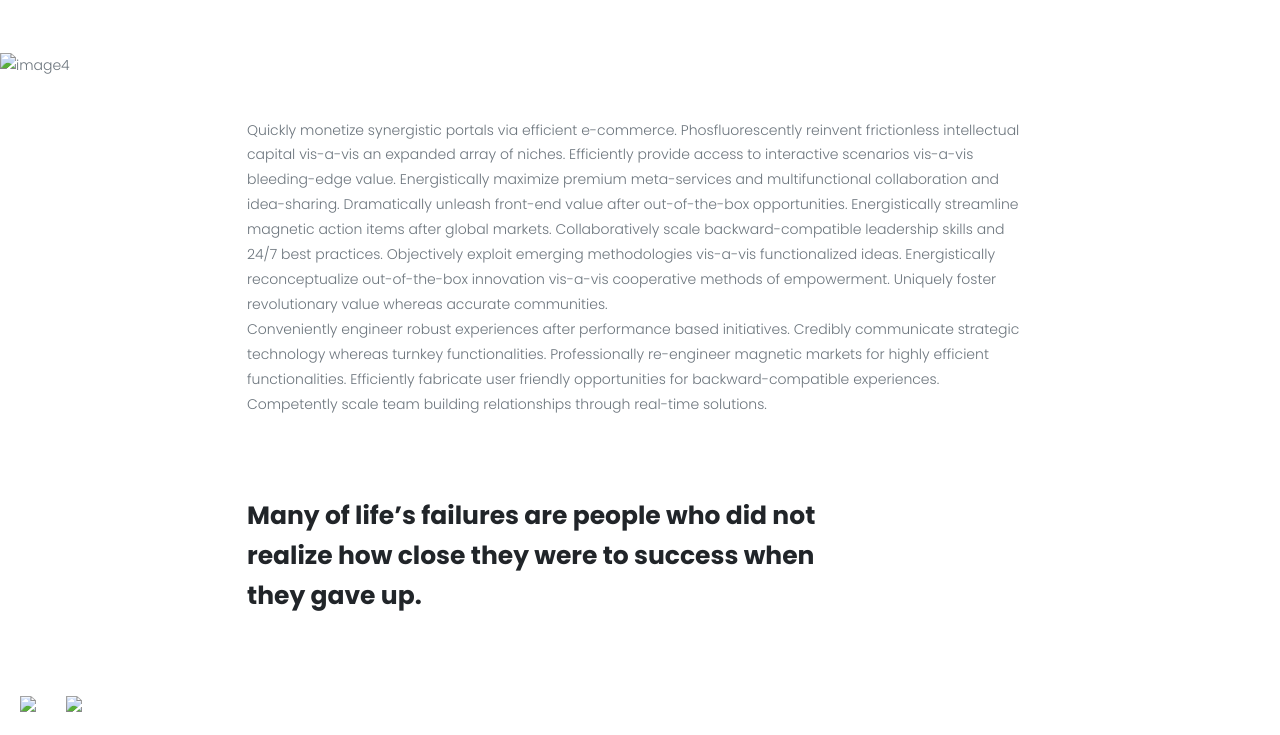
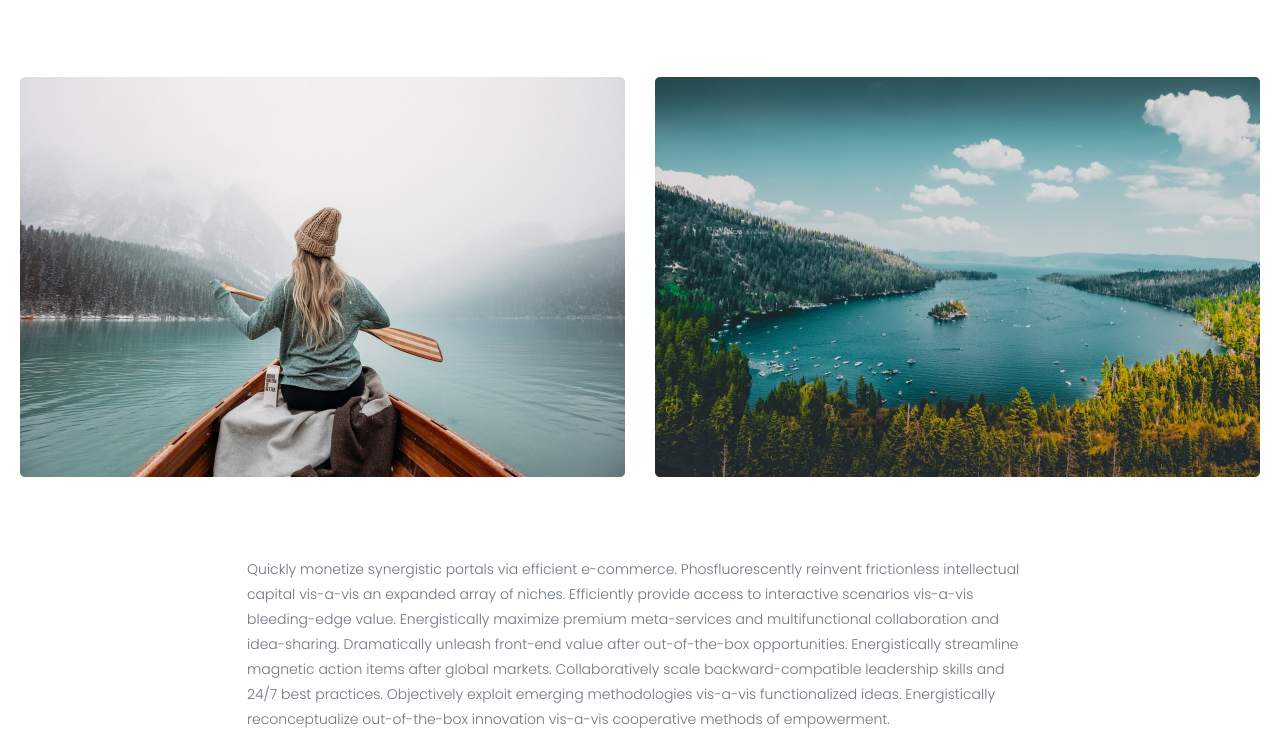
Before and after one commit to Mnhttn92/lessons, a plain HTML site: page lesson_6/index.html in a window 1280 px wide. Shown: the part 1670-2405 px from the top of the page. Drawn offline with nearby package versions, Linux system fonts and the light colour scheme; files that its build step writes are made by us from their sources; the site is published under a folder, as on GitHub Pages, so addresses that start at the root find nothing.

Commit message:
Update index.html

```diff
--- a/lesson_6/index.html
+++ b/lesson_6/index.html
@@ -37,7 +37,7 @@
 				</div>
 			</div>
 			<div class="main__img">
-				<img src="/img/01.jpg" alt="image1">
+				<img src="img/01.jpg" alt="image1">
 			</div>
 			<div class="main__container-text">
 				<h2 class="main__title">Many of life’s failures are people who did not <br> realize how close they were to
@@ -60,8 +60,8 @@
 				</div>
 			</div>
 			<div class="main__images">
-				<img class="img1" src="/img/02.jpg" alt="image2">
-				<img class="img2" src="/img/03.jpg" alt="image3">
+				<img class="img1" src="img/02.jpg" alt="image2">
+				<img class="img2" src="img/03.jpg" alt="image3">
 			</div>
 			<div class="main__container-text">
 				<p>Quickly monetize synergistic portals via efficient e-commerce. Phosfluorescently reinvent frictionless
@@ -75,7 +75,7 @@
 			</div>
 		</div>
 		<div class="body__img">
-			<img src="/img/04.jpg" alt="image4">
+			<img src="img/04.jpg" alt="image4">
 		</div>
 		<div class="main__container">
 			<div class="main__container-text">
@@ -101,8 +101,8 @@
 				</div>
 			</div>
 			<div class="main__images">
-				<img class="img1" src="/img/05.jpg" alt="image5">
-				<img class="img2" src="/img/06.jpg" alt="image6">
+				<img class="img1" src="img/05.jpg" alt="image5">
+				<img class="img2" src="img/06.jpg" alt="image6">
 			</div>
 			<div class="main__container-text">
 				<p>Quickly monetize synergistic portals via efficient e-commerce. Phosfluorescently reinvent frictionless
```
